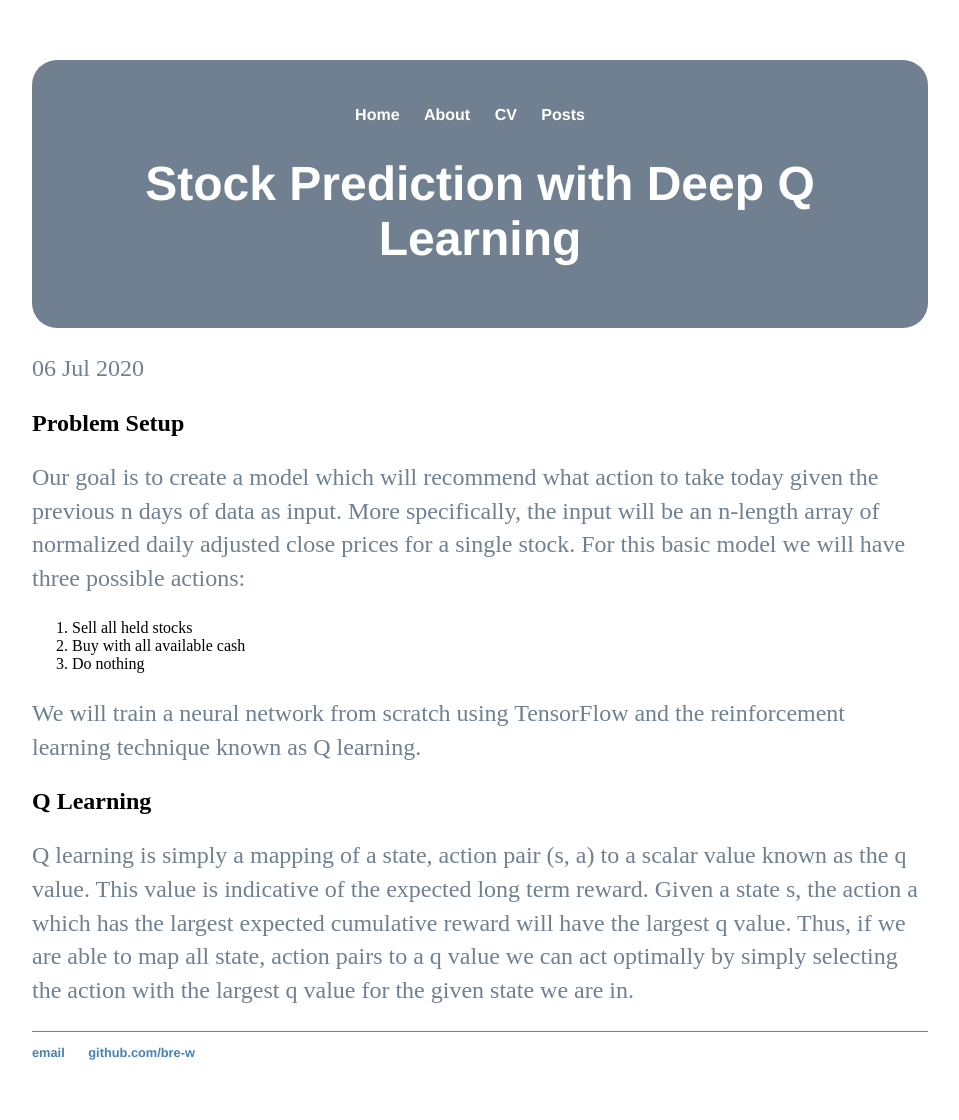
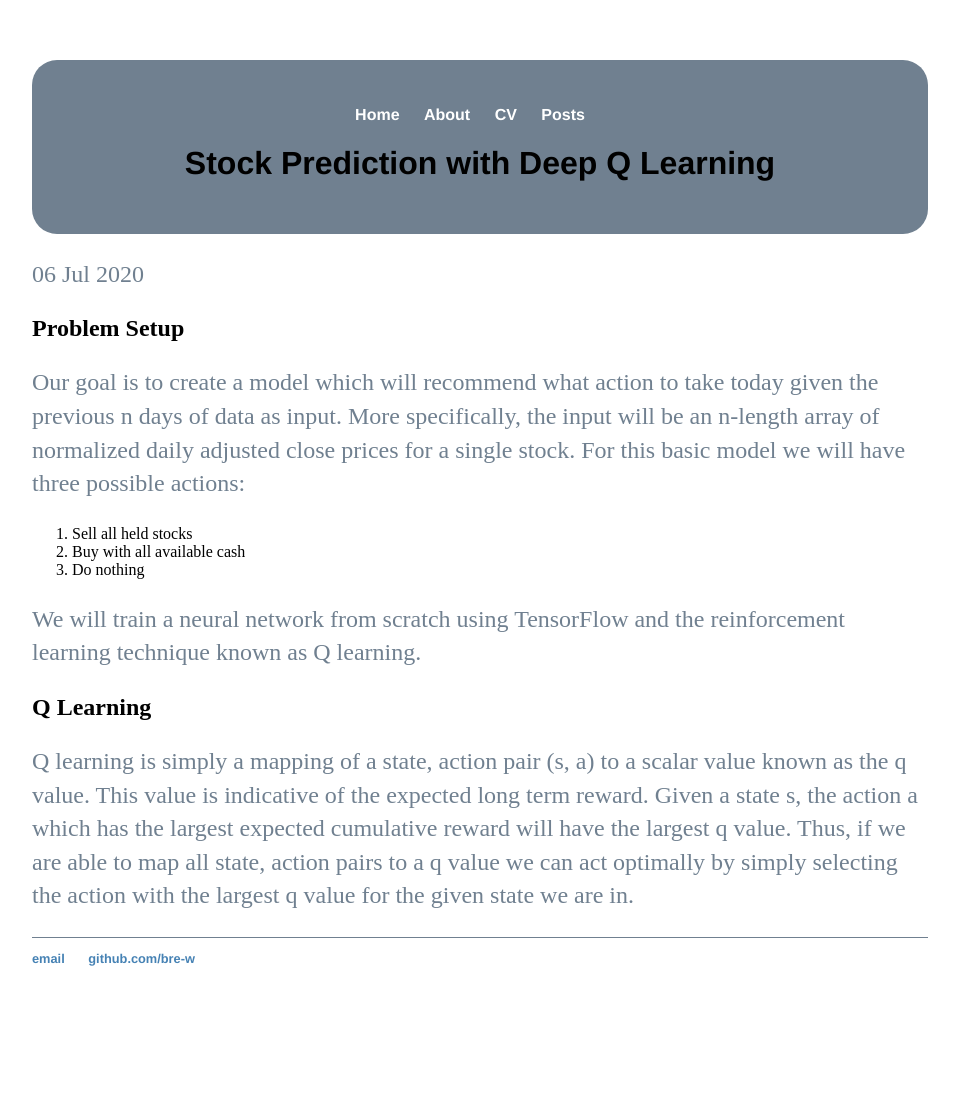
Before and after one commit to bre-w/bre-w.github.io, a Jekyll site: the page built from _posts/2020-07-06-test-post.md, in a window 1280 px wide. Shown: the whole page, without its empty margins (160-1119 px from the left). Built offline with Jekyll 4.4.1, drawn with Linux system fonts in a browser that asks for light colours; after the commit the page ends 1026 px from its top, so only the background shows below that.

Commit message:
Update main.css

```diff
--- a/css/main.css
+++ b/css/main.css
@@ -42,6 +42,11 @@ h1 {
     font-size: 3em;
     font-family:'Helvetica', 'Arial', 'Sans-Serif';
 }
+h1 {
+    font-size: 2em;
+    color: Black;
+    font-family:'Helvetica', 'Arial', 'Sans-Serif';
+}
 p {
     font-size: 1.5em;
     line-height: 1.4em;
@@ -51,7 +56,11 @@ footer {
     border-top: 1px solid SlateGrey;
     font-size: .8em;
 }
-
+ol.post {
+    margin: 20px auto 40px;
+    font-size: 1.5em;
+    color: SlateGrey;
+}
 ul.posts {
     margin: 20px auto 40px;
     font-size: 1.5em;
```
